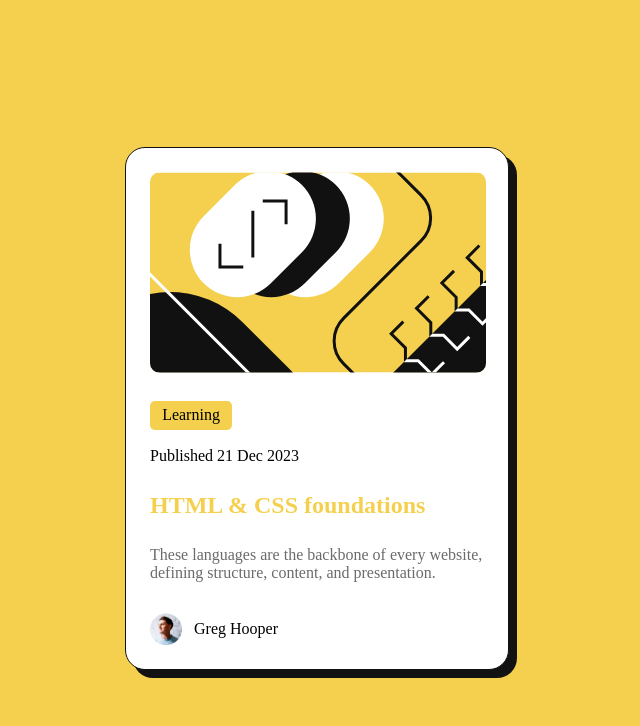
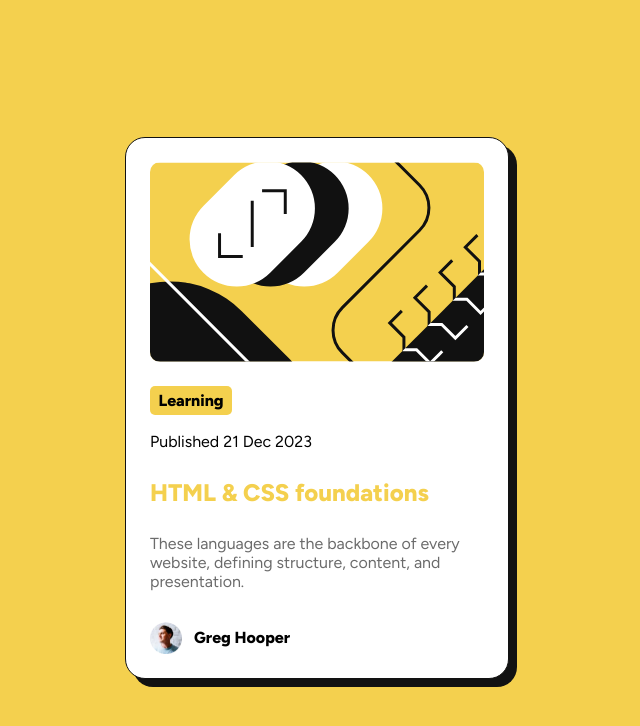
Before and after one commit to IngridaKvet/FrontendMentor_BlogPreviewCard, a plain HTML site: page index.html in a window 1280 px wide. Shown: the whole page, without its empty margins (323-963 px from the left). Drawn offline with Linux system fonts and the light colour scheme.

Commit message:
Add fonts

```diff
--- a/index.html
+++ b/index.html
@@ -7,12 +7,15 @@
     <title>Document</title>
     <link rel="icon" type="image/x-icon" href="./Img/favicon-32x32 (1).png">
     <link rel="stylesheet" href="styles.css">
+    <link rel="preconnect" href="https://fonts.googleapis.com">
+    <link rel="preconnect" href="https://fonts.gstatic.com" crossorigin>
+    <link href="https://fonts.googleapis.com/css2?family=Figtree:ital,wght@0,300..900;1,300..900&display=swap" rel="stylesheet">
 </head>
 <body>
     <article class="card">
-        <figure>
-            <img class="illustration" src="./Img/illustration-article.svg" alt="Abstract geometrical design">
-        </figure>
+
+        <img class="illustration" src="./Img/illustration-article.svg" alt="Abstract geometrical design">
+
         <span class="badge">Learning</span>
         <p class="publicationDate">Published 21 Dec 2023</p>
         <h2 class="blogCardTitle">HTML & CSS foundations</h2>
--- a/styles.css
+++ b/styles.css
@@ -1,5 +1,8 @@
 html{
     height: 100%;
+    font-family: "Figtree", serif;
+    font-style: normal;
+
 }
 
 body{
@@ -42,16 +45,19 @@ figure{
     width: 82px;
     height: 29px;
     margin-bottom: 17px;
+    font-weight: 800;
 }
 
 .publicationDate{
     margin: 0;
     padding: 0;
+    font-size: 16px;
 }
 
 .blogCardTitle{
     margin: 27px 0;
     color: #F4D04E;
+    font-weight: 800;
 }
 
 .blogIntroText{
@@ -60,10 +66,11 @@ figure{
 }
 
 .authorInformation figure{
-    margin-top: 31px;
+    margin-top: 31px;;
     display: flex;
     flex-direction: row;
     gap: 12px;
     align-items: center;
+    font-weight: 800;
 
 }
```
